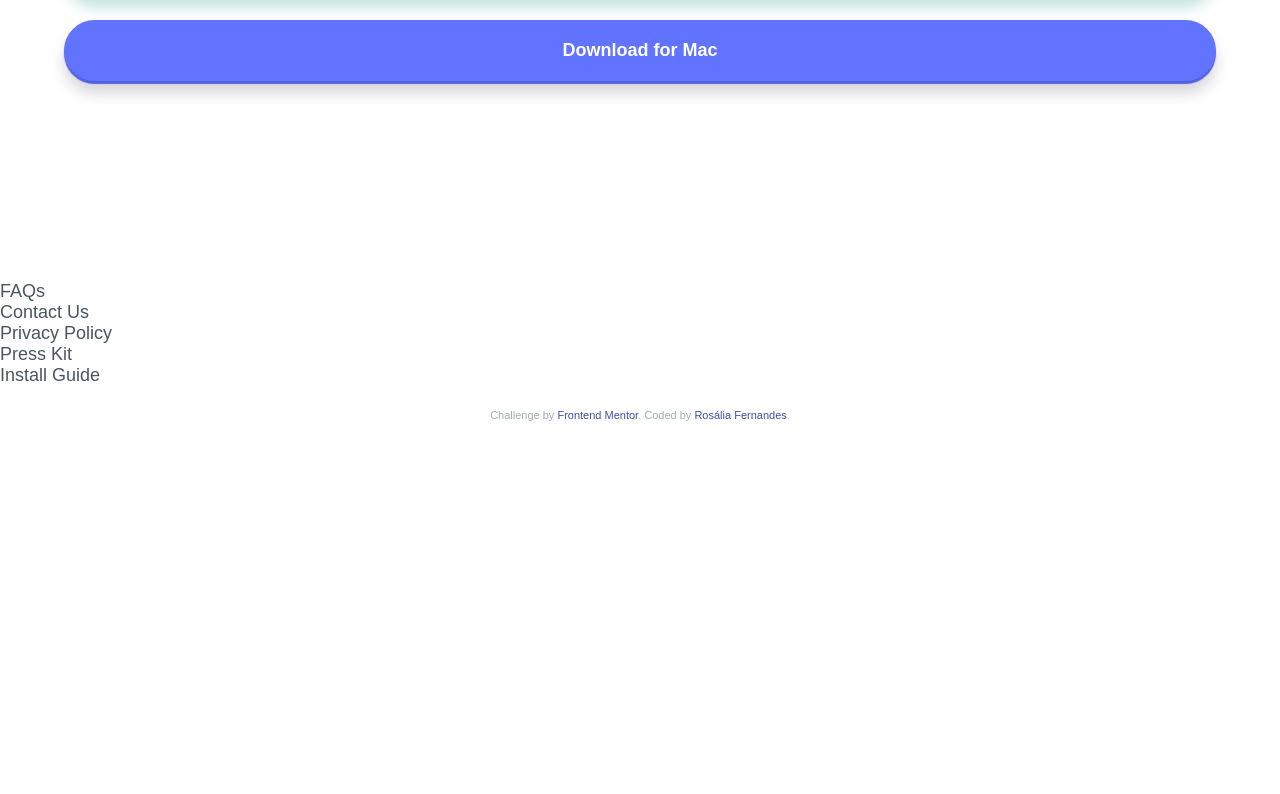
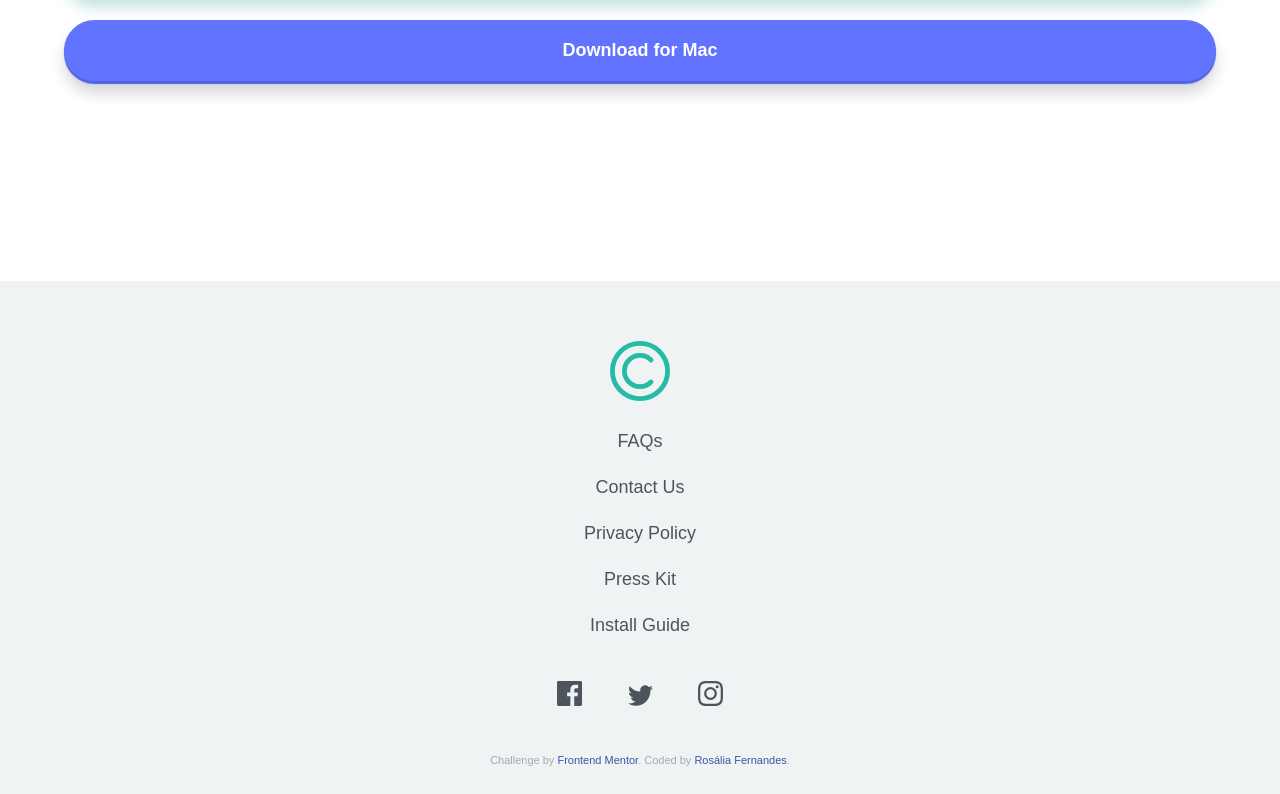
Before and after one commit to JessicaRosalia/Challenge-clipboard, a plain HTML site: page index.html in a window 1280 px wide. Shown: the part 3993-4787 px from the top of the page. Before the commit the page ends 4422 px from the top, so only its background shows below. Drawn offline with Linux system fonts and the light colour scheme; a web font is replaced by a local one.

Commit message:
Estilizado o footer

```diff
--- a/css/main.css
+++ b/css/main.css
@@ -111,17 +111,31 @@ a.mac{
     width: 130px;
     margin-bottom:60px;
 }
-/*
-.download-clipboard .content{
-    margin-bottom:15vh !important;
+footer{
+    background:hsl(195, 17%, 95%);
 }
-*/
-footer li a{
+footer .content{
+    margin-bottom:0;
+    padding: 60px 0 20px 0;
+}
+footer .content img{
+    width: 60px;
+}
+footer .content ul{
+    list-style: none;
+}
+footer .content li a{
     color:hsl(210, 10%, 33%);
+    display: block;
+    margin:25px 0;
 }
-.attribution {
+footer .social-networks img{
+    margin:20px;
+    width: 25px;
+}
+footer .content .attribution {
     font-size: 11px; text-align: center;
 }
-.attribution a {
+footer .content .attribution a {
     color: hsl(228, 45%, 44%);
 }
--- a/index.html
+++ b/index.html
@@ -117,6 +117,8 @@
   </section>
 
   <footer>
+    <div class="content">
+      <img src="images/logo.svg" alt="Logo Copy Enterprise">
       <ul>
         <li><a href="">FAQs</a> </li>
         <li><a href="">Contact Us</a> </li>
@@ -125,11 +127,17 @@
         <li><a href="">Install Guide</a> </li>
       </ul>
 
+      <div class="social-networks">
+        <img src="images/icon-facebook.svg" alt="Link to Facebook">
+        <img src="images/icon-twitter.svg" alt="Link to Twitter">
+        <img src="images/icon-instagram.svg" alt="Link to Instagram">
+      </div>
 
       <p class="attribution">
         Challenge by <a href="https://www.frontendmentor.io?ref=challenge" target="_blank">Frontend Mentor</a>.
         Coded by <a href="#">Rosália Fernandes</a>.
       </p>
+    </div>
   </footer>
 </body>
 
```
Lines whose indentation alone changed are shown as unchanged.
